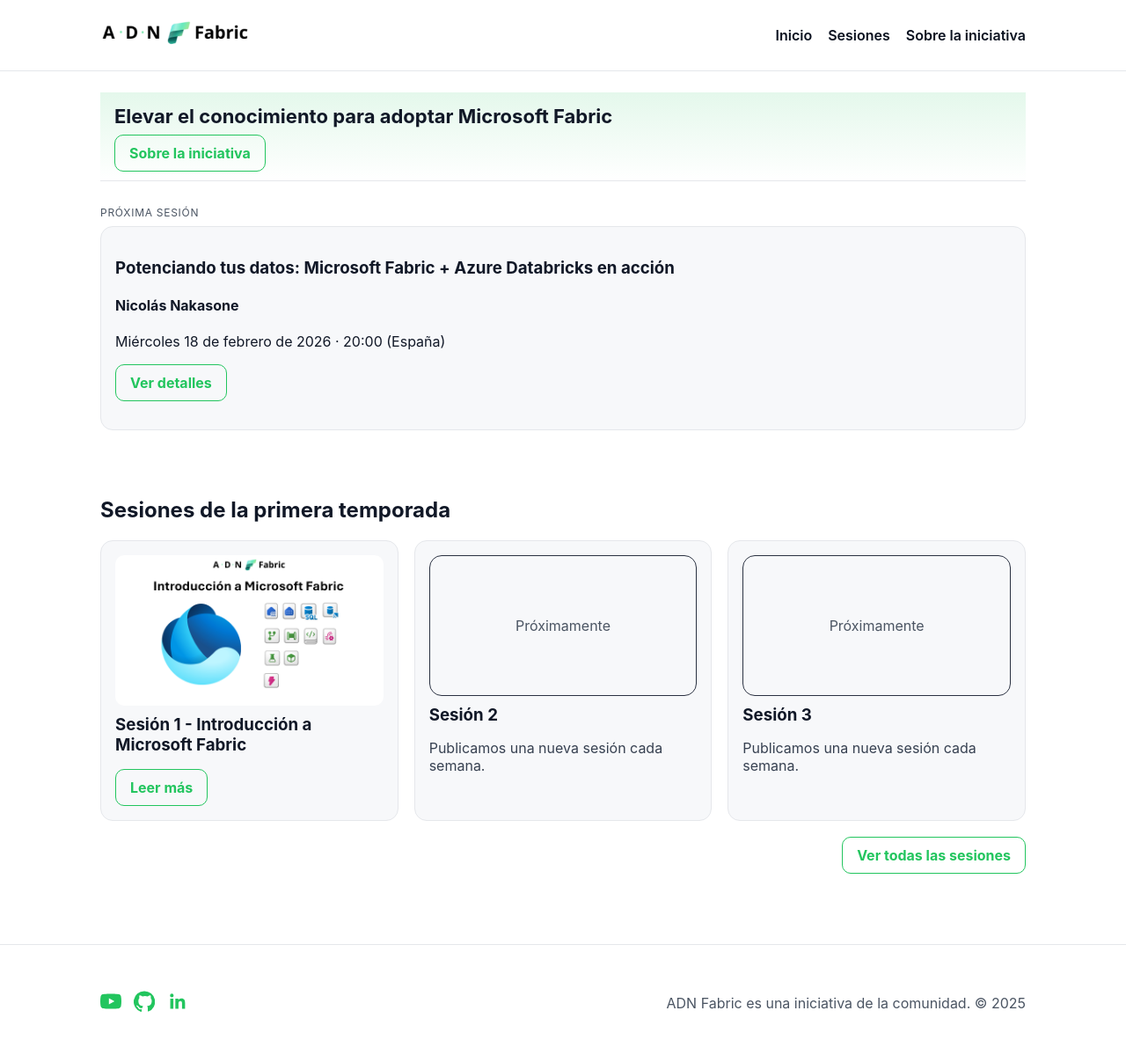
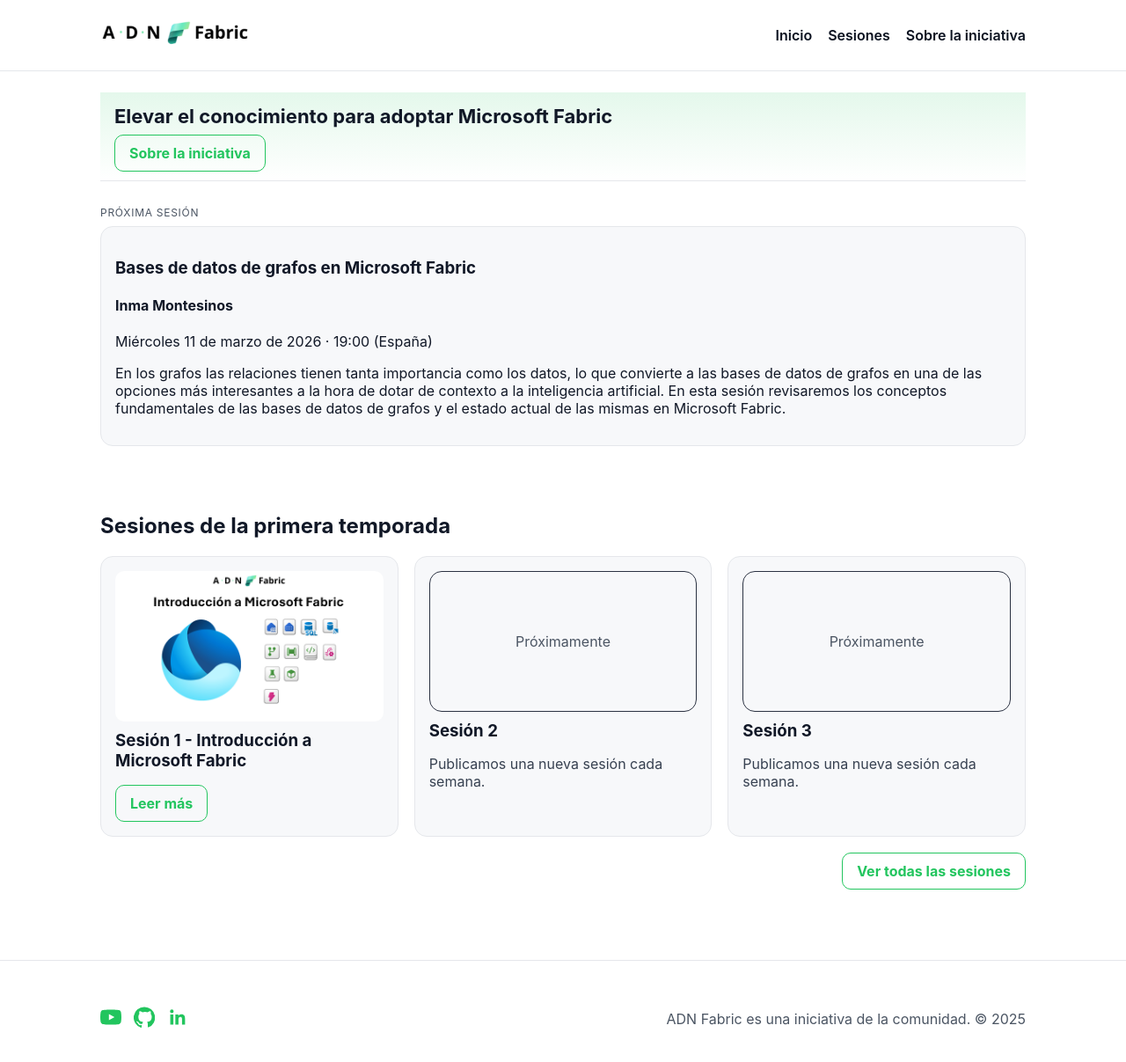
Before and after one commit to ADNFabric/ADNFabric, a Jekyll site: the page built from docs/index.md, in a window 1280 px wide and 1224 px high. Shown: the top 1207 px of the window at 88% size. Built offline with Jekyll 4.4.1, drawn with Linux system fonts in a browser that asks for light colours.

Commit message:
Diapos de la sesión 24 y anuncio de la sesión 25

```diff
--- a/docs/_data/upcoming.yml
+++ b/docs/_data/upcoming.yml
@@ -1,6 +1,6 @@
-title: "Potenciando tus datos: Microsoft Fabric + Azure Databricks en acción"
-speaker: Nicolás Nakasone
-date: Miércoles 18 de febrero de 2026
-time: "20:00"
-#description: "Sesión sobre conceptos clave y recomendaciones de implementación para soluciones construidas sobre artefactos de Python y Spark, incluyendo aspectos como formas de combinación disponibles, herramientas y extensiones indispensables, optimizaciones de código y sugerencias de cara al desarrollo con Data Engineering."
-cta_url: https://www.linkedin.com/events/7426691485636595713/
+title: "Bases de datos de grafos en Microsoft Fabric"
+speaker: Inma Montesinos
+date: Miércoles 11 de marzo de 2026
+time: "19:00"
+description: "En los grafos las relaciones tienen tanta importancia como los datos, lo que convierte a las bases de datos de grafos en una de las opciones más interesantes a la hora de dotar de contexto a la inteligencia artificial. En esta sesión revisaremos los conceptos fundamentales de las bases de datos de grafos y el estado actual de las mismas en Microsoft Fabric."
+#cta_url: https://www.linkedin.com/events/7426691485636595713/
```
Also changed, not shown: 1 other file.
